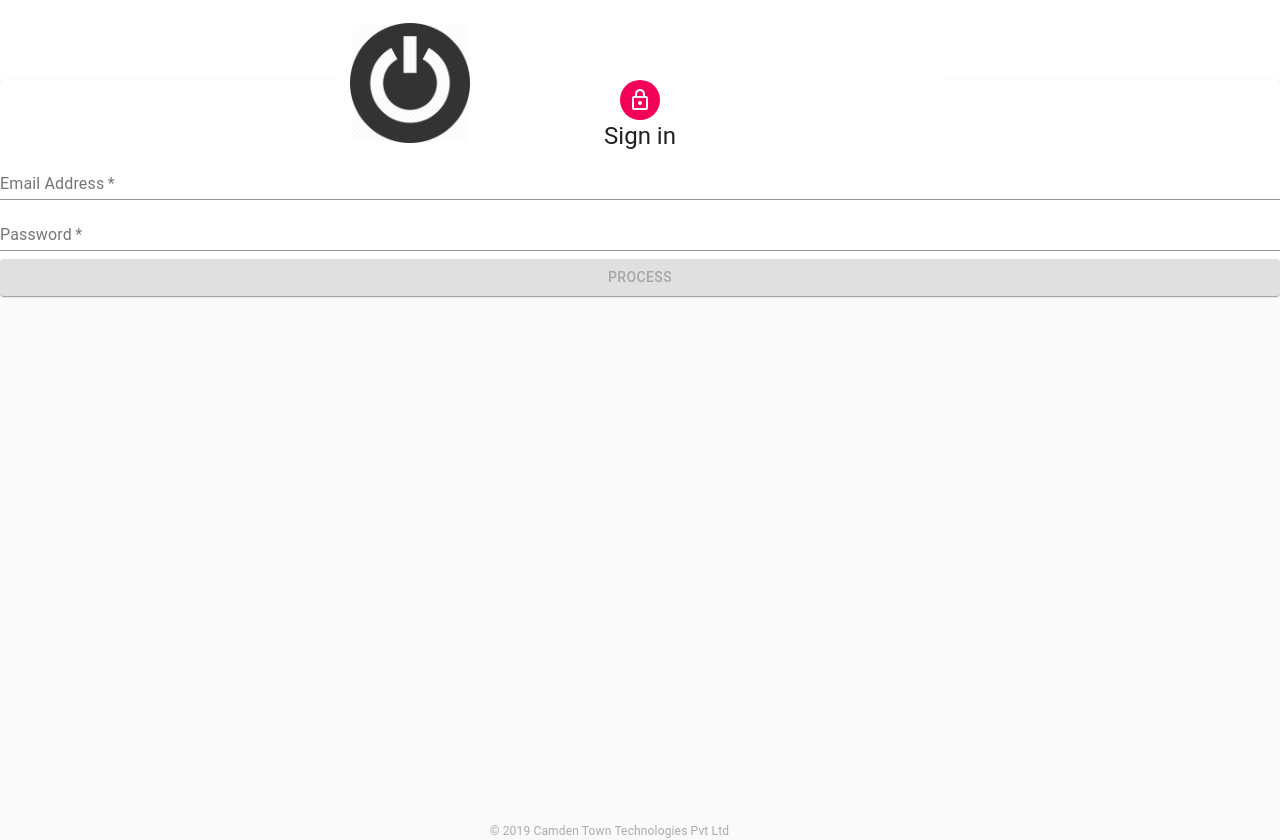
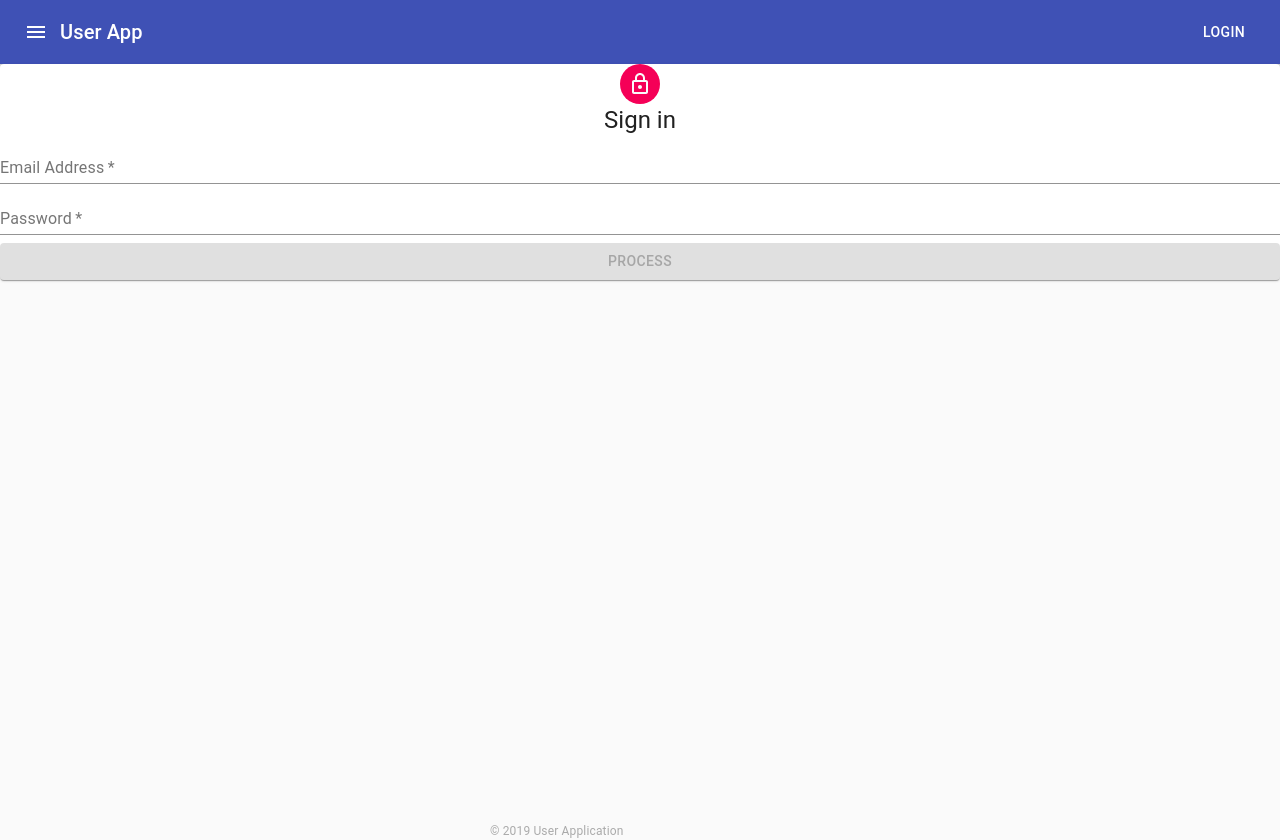
Before and after one commit to devdilip/auth-react-frontend, a React (Create React App) app: page /login in a window 1280 px wide. Built offline with nearby package versions, Linux system fonts and the light colour scheme.

Commit message:
Added material ui in Header

```diff
--- a/src/Components/UI/Footer/index.tsx
+++ b/src/Components/UI/Footer/index.tsx
@@ -8,7 +8,7 @@
     return (
         <footer>
             <p className="copyright text-center">
-                © {(new Date()).getFullYear()} Camden Town Technologies Pvt Ltd
+                © {(new Date()).getFullYear()} User Application
             </p>
         </footer>
     );
--- a/src/Components/UI/Header/Header.css
+++ /dev/null
@@ -1,117 +0,0 @@
-header {
-    background: #FFF;
-}
-
-.nav {
-    width: 100%;
-    box-shadow: 0px 0px 3px 0px rgba(207, 204, 204, 0.8);
-    min-height: 60px;
-    background: #FFF;
-    position: relative;
-    z-index: 2;
-}
-
-.nav .nav-wrapper {
-    margin: 0 auto;
-}
-
-.nav .logo {
-    position: absolute;
-    left: 10px;
-    top: 13px;
-    width: 120px;
-}
-
-.nav .logout {
-    background-image: url('../../../Assets/images/logout.png');
-    background-repeat: no-repeat;
-    background-size: 40px 40px;
-    background-position: center;
-    height: 40px;
-    width: 40px;
-    position: absolute;
-    right: 10px;
-    top: 10px;
-    cursor: pointer;
-}
-
-.nav .logo img {
-    max-width: 100%;
-}
-
-.nav .btn-close {
-    position: absolute;
-    top: 50%;
-    transform: scaleX(1.5) translateY(-50%);
-    font-size: 1.5rem;
-    left: 20px;
-    font-weight: 100;
-    color: #757575;
-    cursor: pointer;
-    background: transparent;
-}
-
-.nav .dropdown {
-    position: relative;
-    cursor: pointer;
-    display: block;
-    float: right;
-    right: 15px;
-    top: -5px;
-}
-
-.nav .dropdown .dropbtn {
-    color: #21CE3E;
-    font-size: 21px;
-    border: none;
-    font-weight: 600;
-}
-
-.nav .dropdown .dropbtn .dash {
-    height: 1px;
-    margin-top: 5px;
-}
-
-.nav .dropdown .dropdown-content {
-    display: none;
-    position: absolute;
-    background-color: #f1f1f1;
-    min-width: 160px;
-    box-shadow: 0px 8px 16px 0px rgba(0, 0, 0, 0.2);
-    z-index: 1;
-    right: 0px;
-    top: 45px;
-}
-
-.nav .dropdown .dropdown-content a {
-    color: #333333;
-    padding: 12px 16px;
-    text-decoration: none;
-    display: block;
-}
-
-.nav .dropdown .dropdown-content a:hover {
-    background-color: #DDDDDD;
-}
-
-.nav .dropdown:hover .dropdown-content {
-    display: block;
-}
-
-@media all and (min-width: 601px) {
-    .nav {
-        width: 600px;
-        margin: 0 auto;
-        box-shadow: none;
-        min-height: 80px;
-    }
-    .nav .logo {
-        top: 23px;
-    }
-    .nav .logout {
-        top: 20px;
-    }
-    .nav .dropdown {
-        top: 5px;
-    }
-}
--- a/src/Components/UI/Header/index.tsx
+++ b/src/Components/UI/Header/index.tsx
@@ -1,37 +1,45 @@
 import * as React from 'react';
 
-import appLogo from '../../../Assets/images/logout.png';
+import { Theme } from '@material-ui/core/styles';
+import AppBar from '@material-ui/core/AppBar';
+import Toolbar from '@material-ui/core/Toolbar';
+import Typography from '@material-ui/core/Typography';
+import Button from '@material-ui/core/Button';
+import IconButton from '@material-ui/core/IconButton';
+import MenuIcon from '@material-ui/icons/Menu';
+import { withStyles } from '@material-ui/styles';
 
-import './Header.css';
+const useStyles = (theme: Theme) => ({
+    root: {
+        flexGrow: 1,
+    },
+    title: {
+        flexGrow: 1,
+    },
+});
 
 export interface Props {
-
+    classes?: any;
 }
 
-export interface State {
+const AppHeader = (props: Props) => {
+    const { classes } = props;;
 
+    return (
+        <div className={classes.root}>
+            <AppBar position="static">
+                <Toolbar>
+                    <IconButton edge="start" className={classes.menuButton} color="inherit" aria-label="menu">
+                        <MenuIcon />
+                    </IconButton>
+                    <Typography variant="h6" className={classes.title}>
+                        User App
+                    </Typography>
+                    <Button color="inherit">Login</Button>
+                </Toolbar>
+            </AppBar>
+        </div>
+    );
 }
 
-export class AppHeader extends React.Component<Props, State> {
-
-    constructor(props: Props) {
-        super(props);
-    }
-
-    render() {
-        return (
-            <header>
-                <div className="nav">
-                    <div className="nav-wrapper">
-                        <div className="logo">
-                            <img src={appLogo} alt="" />
-                        </div>
-                    </div>
-                </div>
-            </header>
-        );
-    }
-
-}
-
-export default AppHeader;
+export default withStyles(useStyles)(AppHeader);
```
